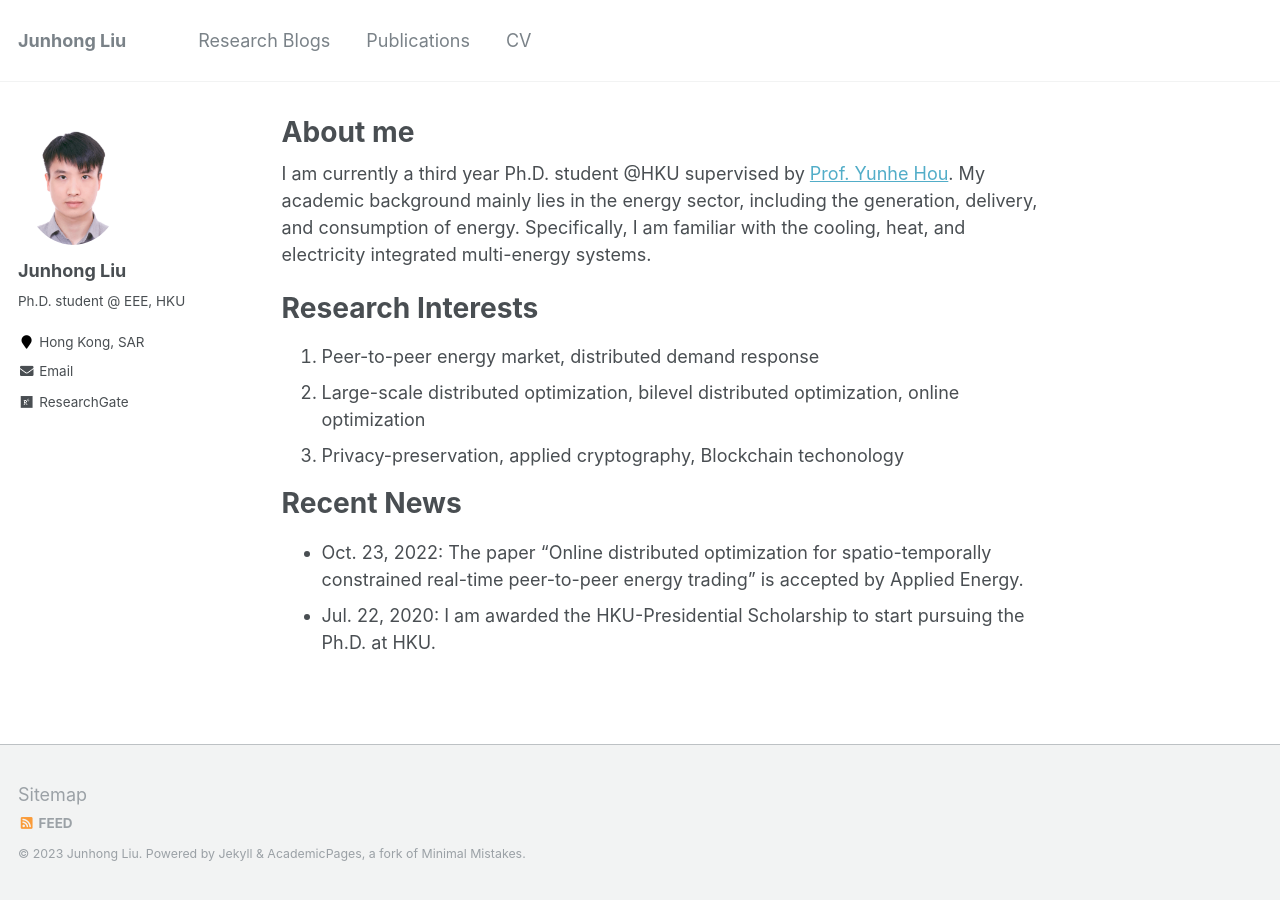
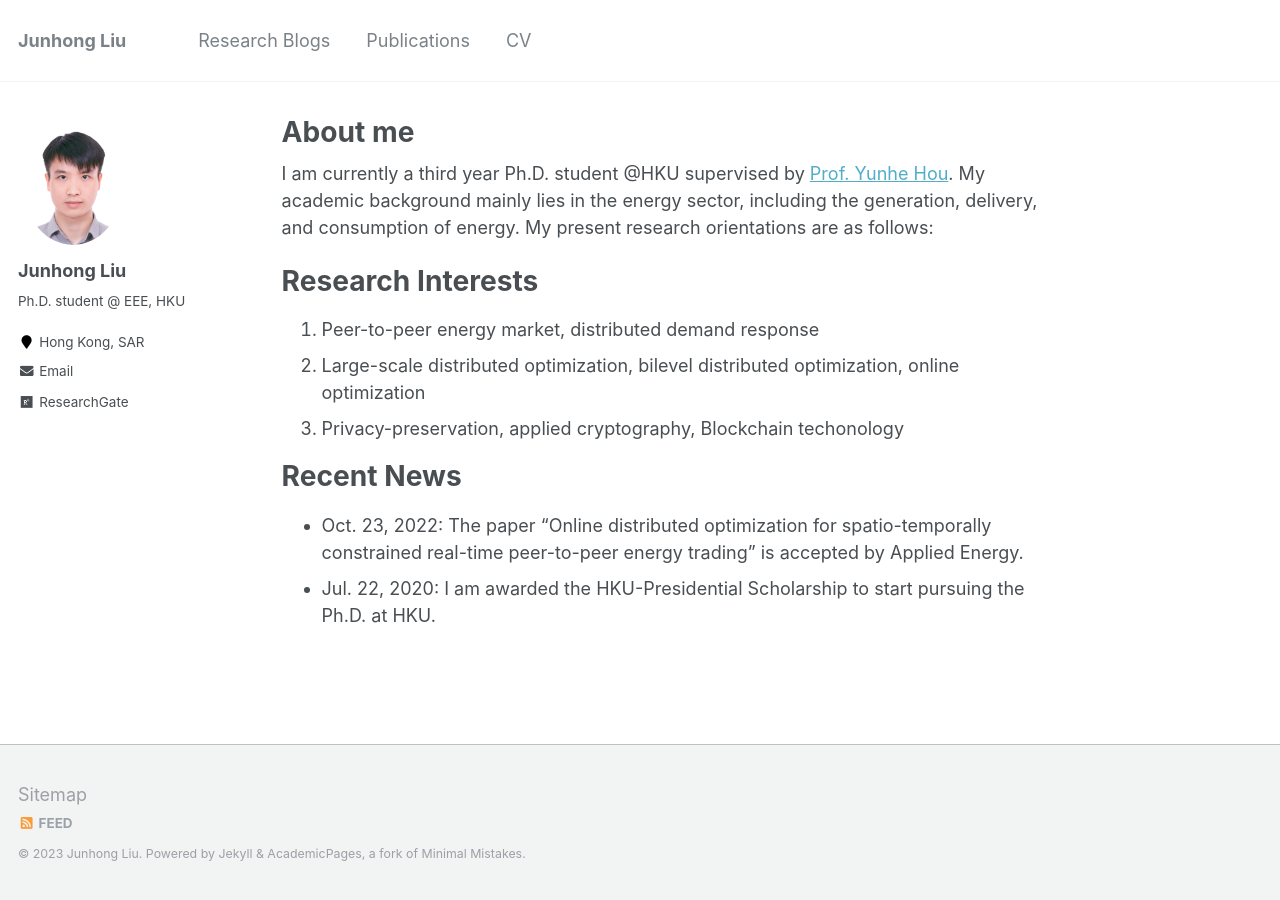
Before and after one commit to johnny-eee/online, a Jekyll site: the page built from _pages/about.md, in a window 1280 px wide. Built offline with Jekyll 4.4.1, drawn with Linux system fonts in a browser that asks for light colours.

Commit message:
Update about.md

```diff
--- a/_pages/about.md
+++ b/_pages/about.md
@@ -8,8 +8,7 @@ redirect_from:
   - /about.html
 ---
 
-I am currently a third year Ph.D. student @HKU supervised by [Prof. Yunhe Hou](https://www.eee.hku.hk/people/yhhou/). My academic background mainly lies in the energy sector, including the generation, delivery, and consumption of energy. Specifically, I am familiar with the cooling, heat, and electricity integrated multi-energy systems.
-
+I am currently a third year Ph.D. student @HKU supervised by [Prof. Yunhe Hou](https://www.eee.hku.hk/people/yhhou/). My academic background mainly lies in the energy sector, including the generation, delivery, and consumption of energy. My present research orientations are as follows:
 
 Research Interests
 ======
```
